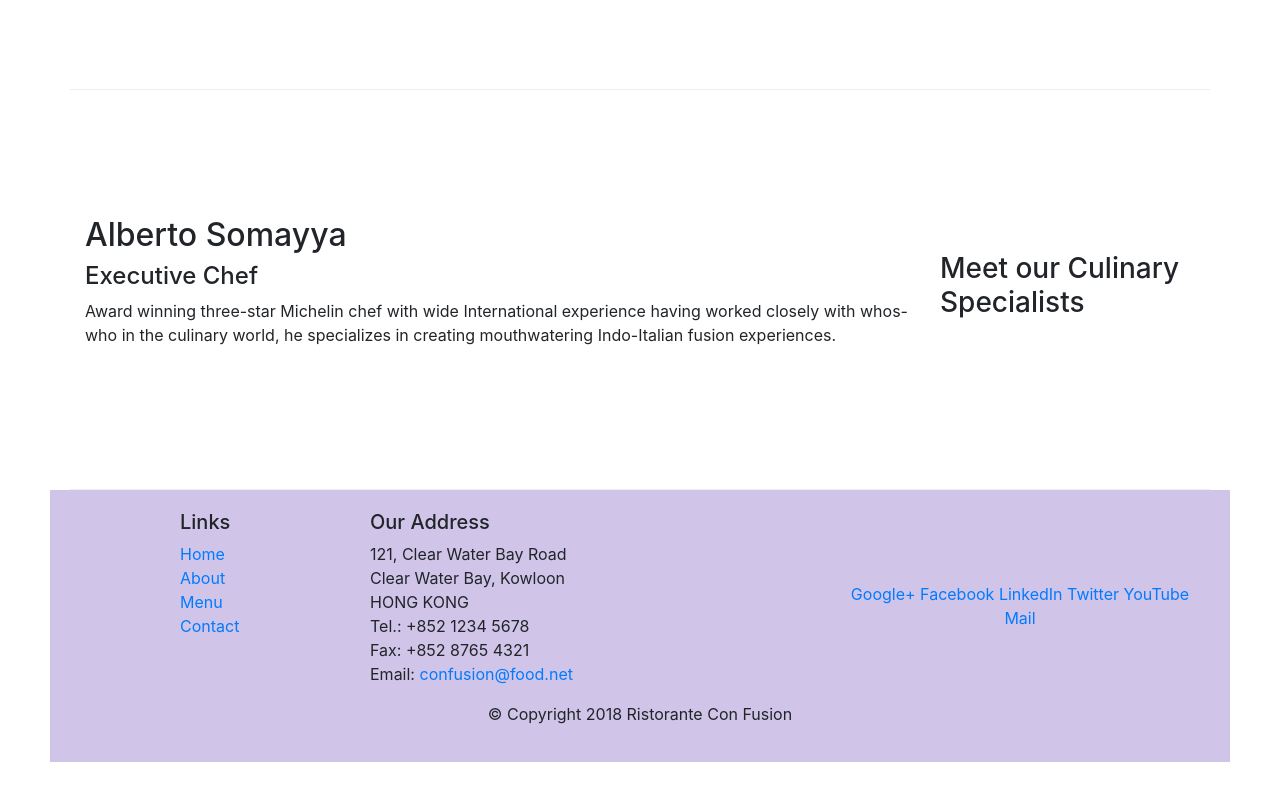
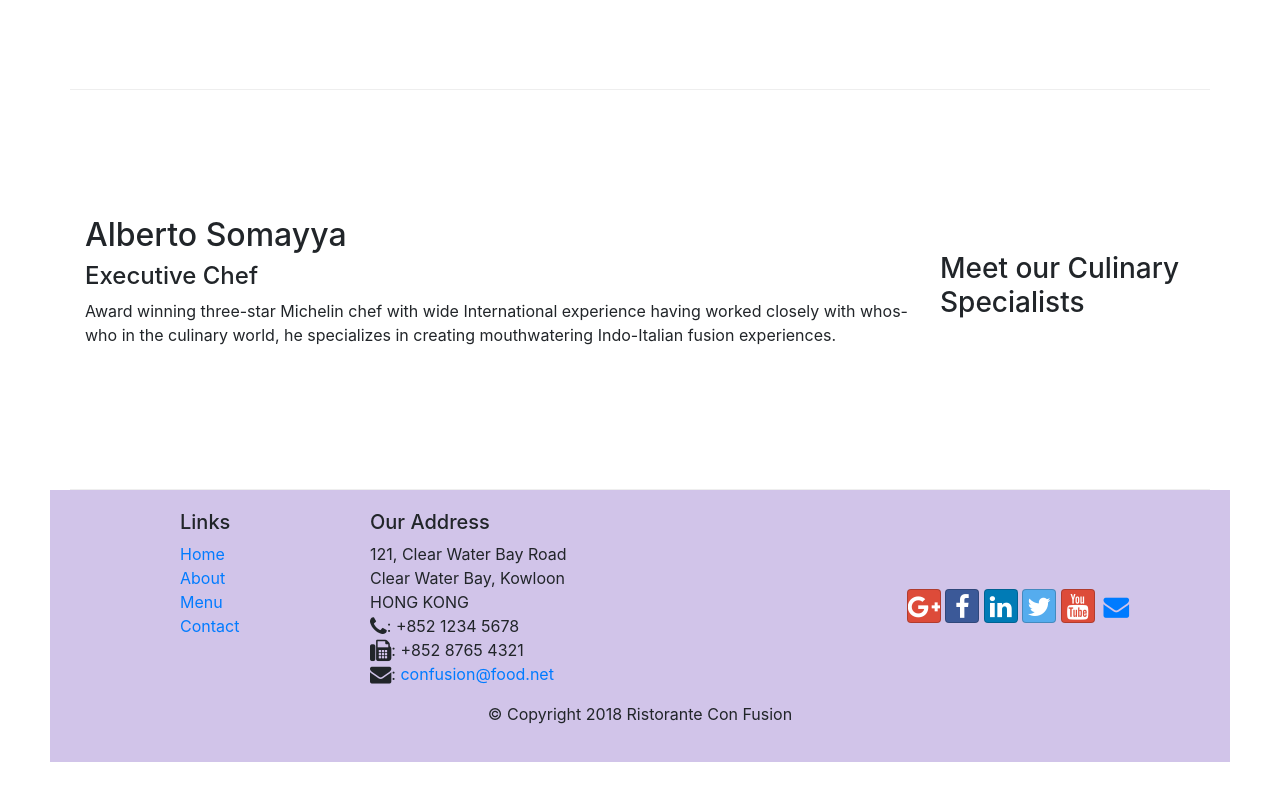
Before and after one commit to ErikuTamu/coursera-bootstrap4-conFusion, a website: page index.html in a window 1280 px wide. Shown: the part 1044-1844 px from the top of the page. Drawn offline with nearby package versions, Linux system fonts and the light colour scheme.

Commit message:
Week 2 - Module 1 - Fonts

```diff
--- a/index.html
+++ b/index.html
@@ -10,6 +10,8 @@
 
     <!-- Bootstrap CSS -->
     <link rel="stylesheet" href="node_modules/bootstrap/dist/css/bootstrap.min.css">
+    <link rel="stylesheet" href="node_modules/font-awesome/css/font-awesome.min.css">
+    <link rel="stylesheet" href="node_modules/bootstrap-social/bootstrap-social.css">
     <link rel="stylesheet" href="CSS/styles.css">
 
     <title>Ristorante Con Fusion</title>
@@ -27,10 +29,10 @@
             <div class="collapse navbar-collapse" id="Navbar">
 
                 <ul class="navbar-nav mr-auto">
-                    <li class="nav-item active"><a class="nav-link" href="#">Home</a></li>
-                    <li class="nav-item"><a class="nav-link" href="./aboutus.html">About</a></li>
-                    <li class="nav-item"><a class="nav-link" href="#">Menu</a></li>
-                    <li class="nav-item"><a class="nav-link" href="#">Contact</a></li>
+                    <li class="nav-item active"><a class="nav-link" href="#"><span class="fa fa-home"></span> Home</a></li>
+                    <li class="nav-item"><a class="nav-link" href="./aboutus.html"><span class="fa fa-info"></span> About</a></li>
+                    <li class="nav-item"><a class="nav-link" href="#"><span class="fa fa-list"></span> Menu</a></li>
+                    <li class="nav-item"><a class="nav-link" href="#"><span class="fa fa-address-card"></span> Contact</a></li>
 
                 </ul>
 
@@ -107,19 +109,19 @@
 		              121, Clear Water Bay Road<br>
 		              Clear Water Bay, Kowloon<br>
 		              HONG KONG<br>
-		              Tel.: +852 1234 5678<br>
-		              Fax: +852 8765 4321<br>
-		              Email: <a href="mailto:confusion@food.net">confusion@food.net</a>
+		              <i class="fa fa-phone fa-lg"></i>: +852 1234 5678<br>
+		              <i class="fa fa-fax fa-lg"></i>: +852 8765 4321<br>
+		              <i class="fa fa-envelope fa-lg"></i>: <a href="mailto:confusion@food.net">confusion@food.net</a>
 		           </address>
                 </div>
                 <div class="col-12 col-sm-4 align-self-center">
                     <div class="text-center">
-                        <a href="http://google.com/+">Google+</a>
-                        <a href="http://www.facebook.com/profile.php?id=">Facebook</a>
-                        <a href="http://www.linkedin.com/in/">LinkedIn</a>
-                        <a href="http://twitter.com/">Twitter</a>
-                        <a href="http://youtube.com/">YouTube</a>
-                        <a href="mailto:">Mail</a>
+                        <a class ="btn btn-social-icon btn-google" href="http://google.com/+"><i class="fa fa-google-plus fa-lg"></i></a>
+                        <a class ="btn btn-social-icon btn-facebook" href="http://www.facebook.com/profile.php?id="><i class="fa fa-facebook fa-lg"></i></a>
+                        <a class ="btn btn-social-icon btn-linkedin" href="http://www.linkedin.com/in/"><i class="fa fa-linkedin fa-lg"></i></a>
+                        <a class ="btn btn-social-icon btn-twitter" href="http://twitter.com/"><i class="fa fa-twitter fa-lg"></i></a>
+                        <a class ="btn btn-social-icon btn-google" href="http://youtube.com/"><i class="fa fa-youtube fa-lg"></i></a>
+                        <a class="btn btn-social-icon" href="mailto:"><i class="fa fa-envelope fa-lg"></i></a>
                     </div>
                 </div>
            </div>
--- a/package.json
+++ b/package.json
@@ -15,6 +15,8 @@
   },
   "dependencies": {
     "bootstrap": "^4.0.0",
+    "bootstrap-social": "^5.1.1",
+    "font-awesome": "^4.7.0",
     "jquery": "^3.3.1",
     "popper.js": "^1.12.9"
   }
```
Also changed, not shown: aboutus.html (+15 -13 lines), 1 other file.
